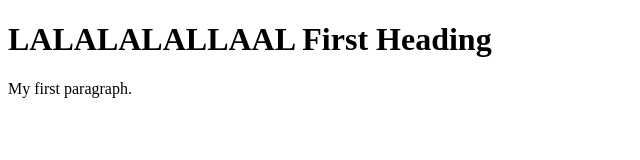
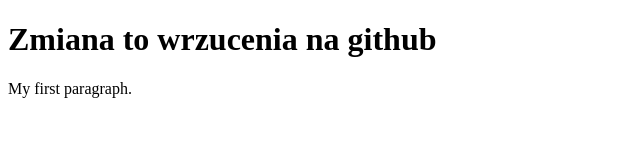
Before and after one commit to Rumaros/git-demo, a plain HTML site: page web/index.html in a window 1280 px wide. Shown: the whole page, without its empty margins (0-640 px from the left). Drawn offline with Linux system fonts and the light colour scheme.

Commit message:
updating for github

```diff
--- a/web/index.html
+++ b/web/index.html
@@ -2,7 +2,7 @@
 <html>
 <body>
 
-<h1>LALALALALLAAL First Heading</h1>
+<h1>Zmiana to wrzucenia na github</h1>
 <p>My first paragraph.</p>
 
 </body>
```
